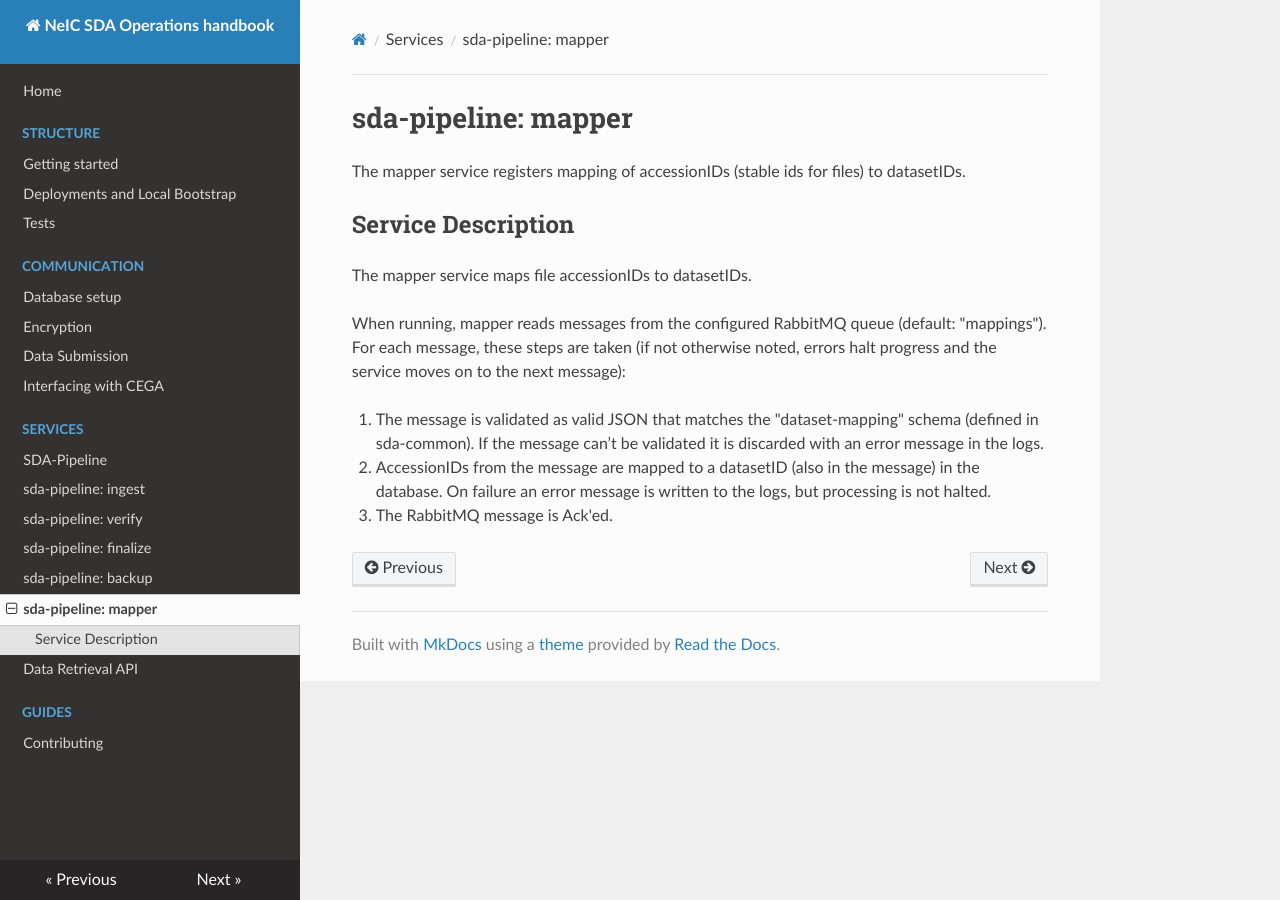
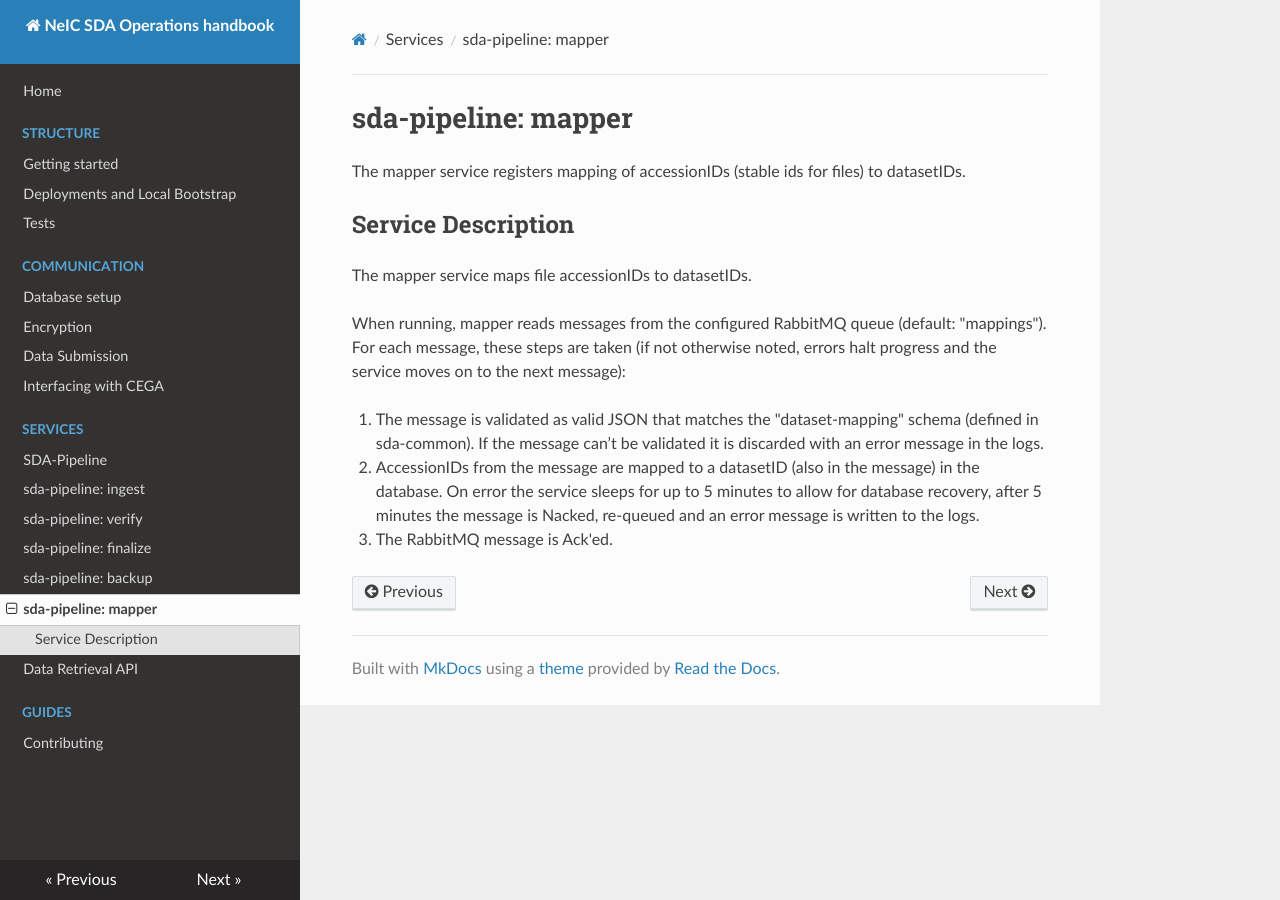
Before and after one commit to neicnordic/neic-sda, an MkDocs documentation site: the page built from docs/services/mapper.md, in a window 1280 px wide. Built offline with MkDocs 1.6.1, drawn with Linux system fonts in a browser that asks for light colours; nearby versions of some CDN libraries.

Commit message:
Update from neicnordic/sda-pipeline at 13:33 on 2022-11-28

```diff
--- a/docs/services/mapper.md
+++ b/docs/services/mapper.md
@@ -3,15 +3,16 @@
 The mapper service registers mapping of accessionIDs (stable ids for files) to datasetIDs.
 
 ## Service Description
+
 The mapper service maps file accessionIDs to datasetIDs.
 
 When running, mapper reads messages from the configured RabbitMQ queue (default: "mappings").
 For each message, these steps are taken (if not otherwise noted, errors halt progress and the service moves on to the next message):
 
-1.  The message is validated as valid JSON that matches the "dataset-mapping" schema (defined in sda-common).
+1. The message is validated as valid JSON that matches the "dataset-mapping" schema (defined in sda-common).
 If the message can’t be validated it is discarded with an error message in the logs.
 
 1. AccessionIDs from the message are mapped to a datasetID (also in the message) in the database.
-On failure an error message is written to the logs, but processing is not halted.
+On error the service sleeps for up to 5 minutes to allow for database recovery, after 5 minutes the message is Nacked, re-queued and an error message is written to the logs.
 
 1. The RabbitMQ message is Ack'ed.
```
